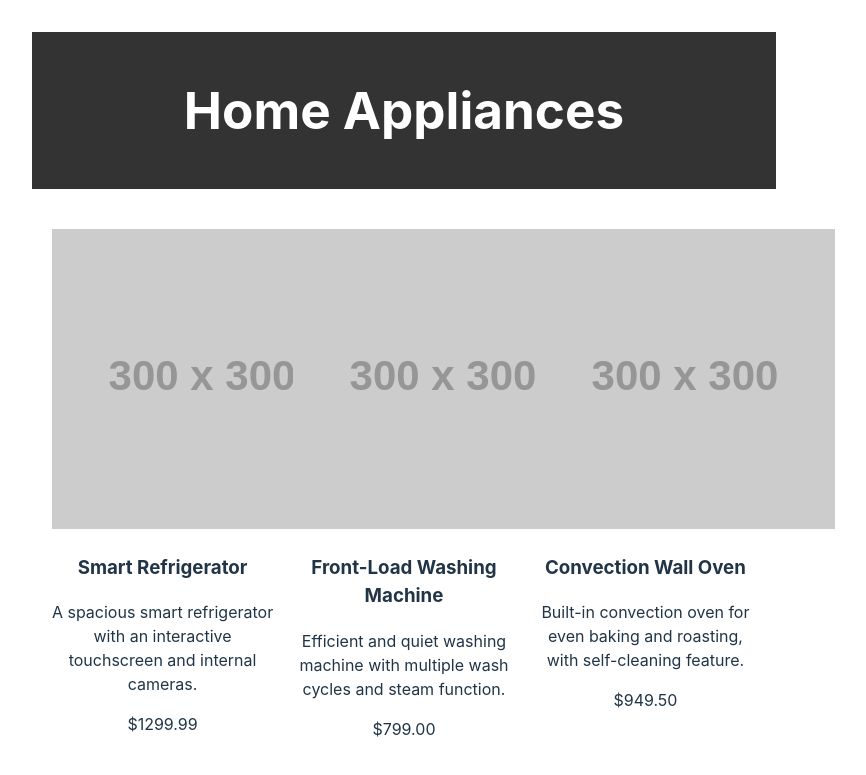
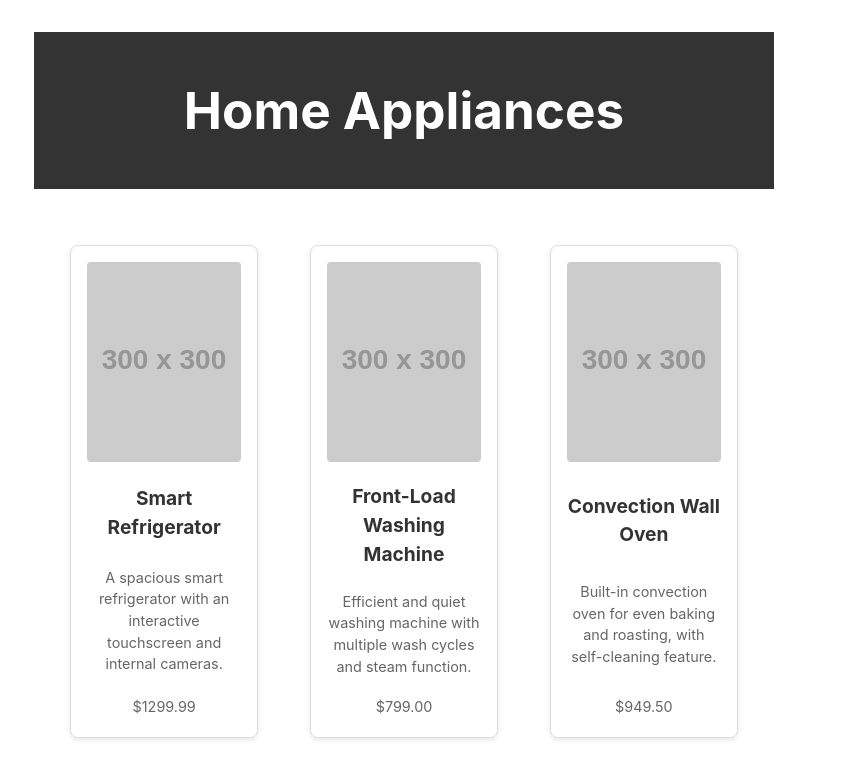
Before and after one commit to rahul-ambarakonda/Home_Appliance, a React (Vite) app: page / in a window 1280 px wide. Shown: the top 775 px of the page, without its empty margins (236-1102 px from the left). Built offline with nearby package versions, Linux system fonts and the light colour scheme.

Commit message:
feat: import and apply styles to ProductCard

```diff
--- a/src/components/ProductCard.tsx
+++ b/src/components/ProductCard.tsx
@@ -1,5 +1,6 @@
 import React from 'react';
 import { Product } from '../types/product';
+import styles from './ProductCard.module.css';
 
 interface ProductCardProps {
   product: Product;
@@ -7,7 +8,7 @@ interface ProductCardProps {
 
 const ProductCard: React.FC<ProductCardProps> = ({ product }) => {
   return (
-    <div>
+    <div className={styles.productCard}>
       <img src={product.imageUrl} alt={product.name} />
       <h3>{product.name}</h3>
       <p>{product.description}</p>
```
